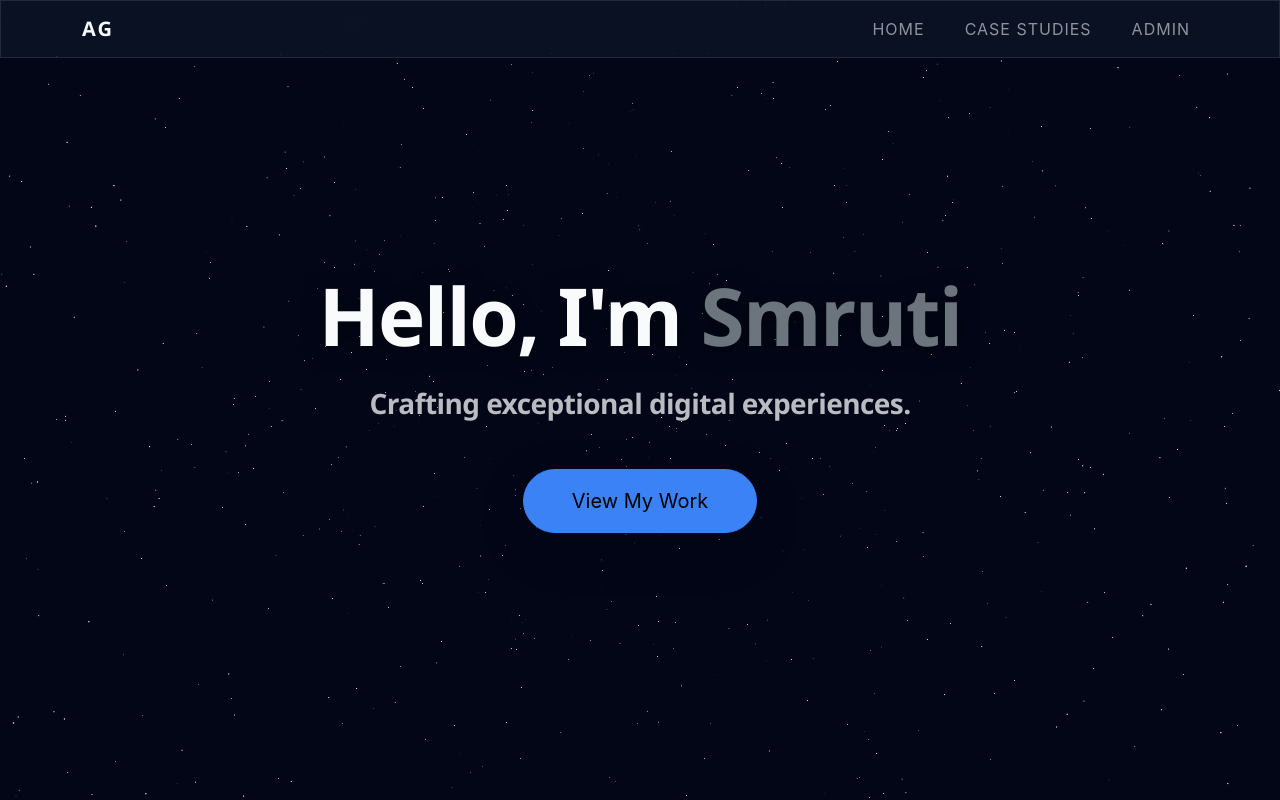
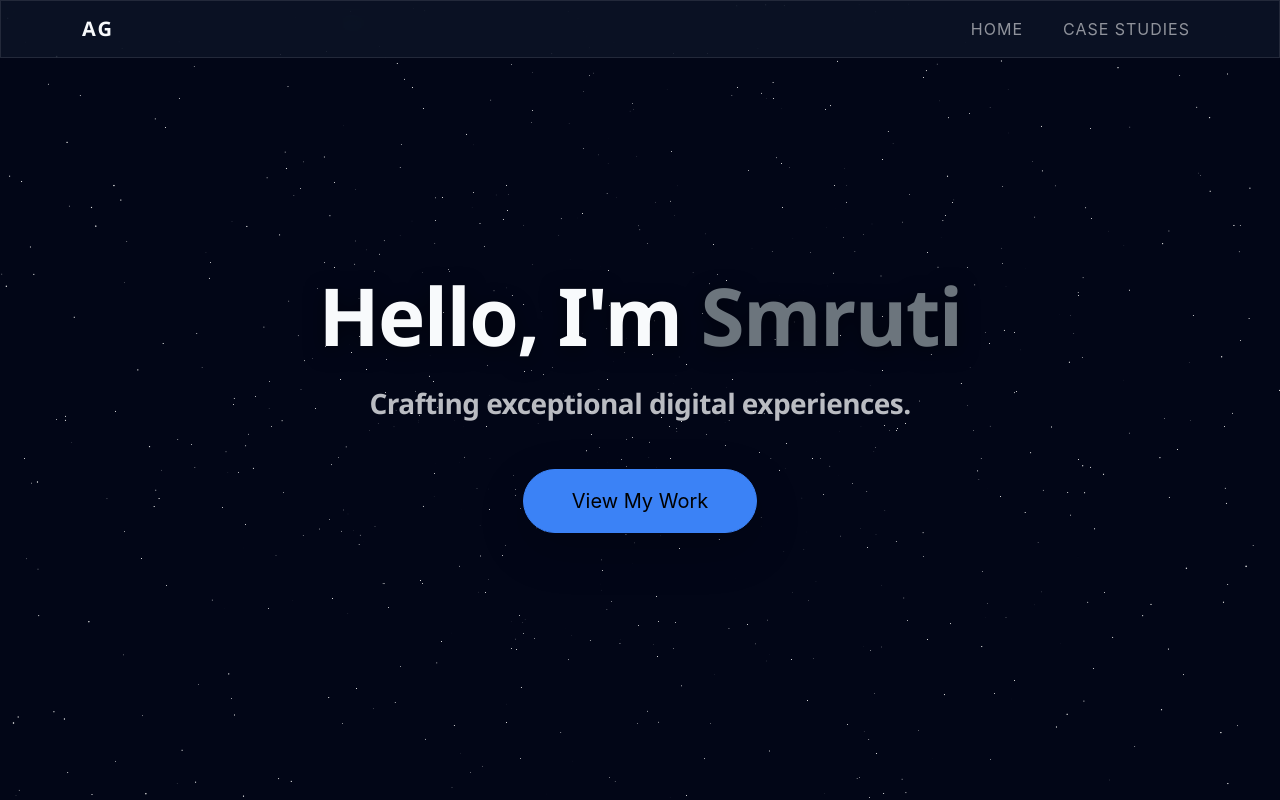
Before and after one commit to smrutishreenaik/PortfolioAG, a React (Vite) app: page / in a window 1280 px wide. Built offline with nearby package versions, Linux system fonts and the light colour scheme; no server answers; the database is empty.

Commit message:
removed link for admin page

```diff
--- a/src/components/Navbar.tsx
+++ b/src/components/Navbar.tsx
@@ -24,9 +24,6 @@ const Navbar: React.FC = () => {
             <Nav.Link as={Link} to="/case-studies" className={styles.navLink}>
               Case Studies
             </Nav.Link>
-            <Nav.Link as={Link} to="/admin" className={styles.navLink}>
-              Admin
-            </Nav.Link>
           </Nav>
         </BootstrapNavbar.Collapse>
       </Container>
```
